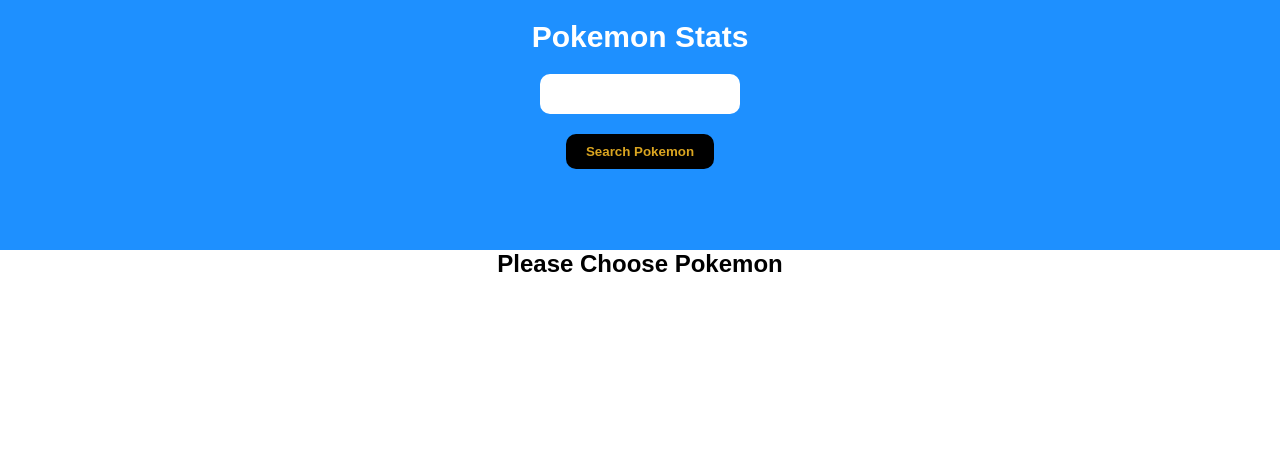
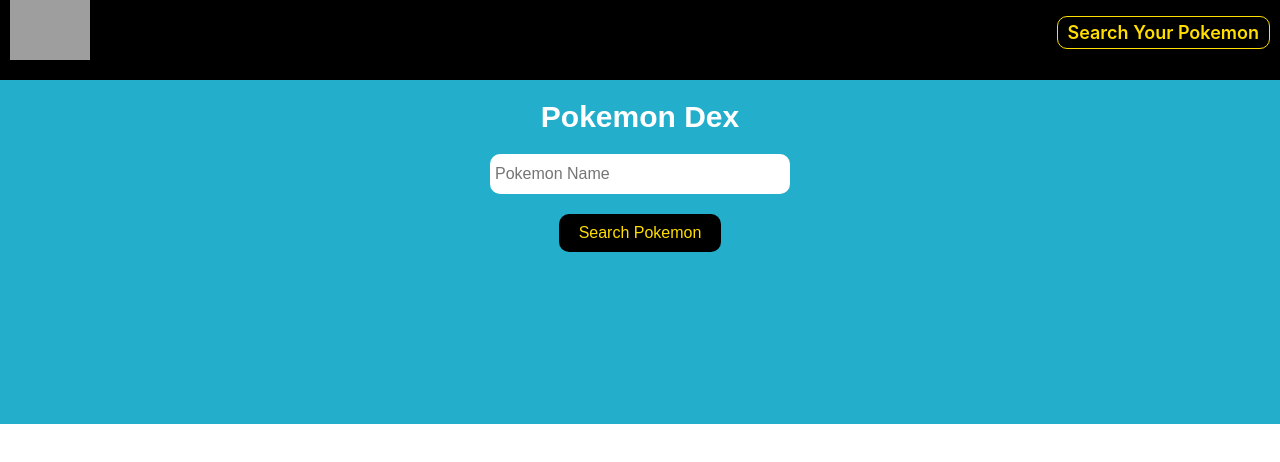
Before and after one commit to Gurjantrandahwa/poke_web, a React (Create React App) app: page /search in a window 1280 px wide. Shown: the top 462 px of the page. Built offline with nearby package versions, Linux system fonts and the light colour scheme; grey boxes are pictures that could not be loaded.

Commit message:
Pokemon web

```diff
--- a/package.json
+++ b/package.json
@@ -7,8 +7,11 @@
     "@testing-library/react": "^13.4.0",
     "@testing-library/user-event": "^13.5.0",
     "axios": "^1.1.3",
+    "bootstrap": "^5.2.2",
     "react": "^18.2.0",
+    "react-bootstrap": "^2.6.0",
     "react-dom": "^18.2.0",
+    "react-router-dom": "^6.4.3",
     "react-scripts": "5.0.1",
     "web-vitals": "^2.1.4"
   },
--- a/src/App.css
+++ b/src/App.css
@@ -6,7 +6,7 @@
 }
 
 .electric {
-    background-color: #e7c05d;
+    background-color: #e2c673;
 
 }
 
--- a/src/App.js
+++ b/src/App.js
@@ -1,11 +1,24 @@
 import './App.css';
 import PokemonSearch from "./Components/PokemonSearch/PokemonSearch";
+import Allpokemons from "./Components/AllPokemons/Allpokemons";
+import {BrowserRouter, Route, Routes} from "react-router-dom";
+import Header from "./Components/Header/Header";
+import {Container} from "react-bootstrap";
 
 
 function App() {
-    return <div>
-        <PokemonSearch/>
-    </div>
+    return <BrowserRouter>
+        <Container fluid>
+            <Header/>
+            <Routes>
+                <Route path={"/search"} element={<PokemonSearch/>}/>
+                <Route path={"/"} element={<Allpokemons/>}/>
+
+            </Routes>
+        </Container>
+
+
+    </BrowserRouter>
 }
 
 export default App;
--- /dev/null
+++ b/src/Components/AllPokemons/Allpokemons.js
@@ -0,0 +1,8 @@
+import React from "react";
+
+export default function Allpokemons() {
+
+    return <div>
+
+    </div>
+}
--- /dev/null
+++ b/src/Components/Header/Header.css
@@ -0,0 +1,31 @@
+.header {
+    height: 80px;
+    background-color: black;
+    padding: 0 10px;
+
+}
+
+.nav-wrapper {
+    display: flex;
+    align-items: center;
+    justify-content: space-between;
+
+}
+
+.me-auto a {
+
+    text-decoration: none !important;
+    color: #FFDE00 !important;
+    font-size: 18px;
+    font-weight: 600;
+}
+
+.me-auto a:hover {
+    color: #B3A125 !important;
+}
+
+.search {
+    border: 1px solid #FFDE00;
+    padding: 5px 10px;
+    border-radius: 10px;
+}
--- /dev/null
+++ b/src/Components/Header/Header.js
@@ -0,0 +1,22 @@
+import React from "react";
+import Nav from 'react-bootstrap/Nav';
+
+import Navbar from 'react-bootstrap/Navbar';
+import "./Header.css"
+import {Link} from "react-router-dom";
+export default function Header() {
+    return <div className={"header"}>
+        <Navbar  variant="dark" className={"nav-wrapper"}>
+<Link to={"/"}>
+              <img src={"https://i.pinimg.com/564x/2b/b4/9a/2bb49a57c41dff2c58b88c4849c59ac7.jpg"}
+                   width={80} alt={""}/>
+</Link>
+                <Nav className="me-auto">
+                    <Nav.Link href={"/search"} className={"search"}>Search Your Pokemon</Nav.Link>
+
+                </Nav>
+
+        </Navbar>
+
+    </div>
+}
--- a/src/Components/PokemonSearch/PokemonSearch.css
+++ b/src/Components/PokemonSearch/PokemonSearch.css
@@ -1,8 +1,10 @@
-.container {
+.search-container {
     display: flex;
     justify-content: center;
     font-family: Arial, Helvetica, sans-serif;
     flex-direction: column;
+    color: white;
+    height: 88vh;
 }
 
 .title-section h1 {
@@ -11,46 +13,42 @@
 }
 
 .title-section {
-    background-color: dodgerblue;
+    background-color: #23AFCC;
     width: 100%;
-    height: 250px;
+
     display: flex;
     flex-direction: column;
     align-items: center;
-    color: white;
+    height: 44vh;
 }
 
 .title-section input {
     height: 40px;
-    width: 200px;
+    width: 300px;
     outline: none;
     border-radius: 10px;
     border: none;
-    padding: 0 3px;
-    font-size: 17px;
+    padding: 0 5px;
+    font-size: 16px;
 }
 
 .title-section button {
     padding: 10px 20px;
     margin: 20px;
-    font-weight: bold;
     border: none;
-    color: goldenrod;
-    background-color: #000000;
+    color: #FFDE00;
+    background-color: black;
     border-radius: 10px;
     cursor: pointer;
-}
-
-.title-section button:hover {
-    background-color: #a5cbf0;
-    color: black;
+    font-size: 16px;
 }
 
 .display-section {
     display: flex;
     flex-direction: column;
     align-items: center;
-    width: 300px;
+    width: 100%;
+    height: 45vh;
     margin: auto;
     justify-content: center;
 
--- a/src/Components/PokemonSearch/PokemonSearch.js
+++ b/src/Components/PokemonSearch/PokemonSearch.js
@@ -1,10 +1,10 @@
-import React, {useEffect, useState} from "react";
+import React, { useState} from "react";
 import Axios from "axios";
 import "./PokemonSearch.css";
 
-export default function PokemonSearch(){
+export default function PokemonSearch() {
     const [pokemonName, setPokemonName] = useState("")
-    const [pokemonChoose, setPokemonChoose] = useState(false)
+    const [pokemonSearch, setPokemonSearch] = useState(false)
     const [pokemon, setPokemon] = useState({
         name: "",
         species: "",
@@ -27,17 +27,16 @@
                     defence: res.data.stats[2].base_stat,
                     type: res.data.types[0].type.name,
                 });
-                setPokemonChoose(true)
+                setPokemonSearch(true)
             })
     }
-    useEffect(() => {
 
-    }, [])
     const style = `display-section ${pokemon.type}`
-    return <div className={"container"}>
+    return <div className={"search-container"}>
         <div className={"title-section"}>
-            <h1>Pokemon Stats</h1>
+            <h1>Pokemon Dex</h1>
             <input type={"text"}
+                   placeholder={"Pokemon Name"}
                    onChange={(event) => {
                        setPokemonName(event.target.value)
                    }}/>
@@ -46,7 +45,7 @@
 
         <div className={style}>
             <div className={"display-section"}>
-                {!pokemonChoose ? (
+                {!pokemonSearch ? (
                     <h2>Please Choose Pokemon</h2>
                 ) : (
                     <>
```
Also changed, not shown: src/Components/AllPokemons/AllPokemon.css (added), 1 other file (tests, documents, lock files or other folders).
